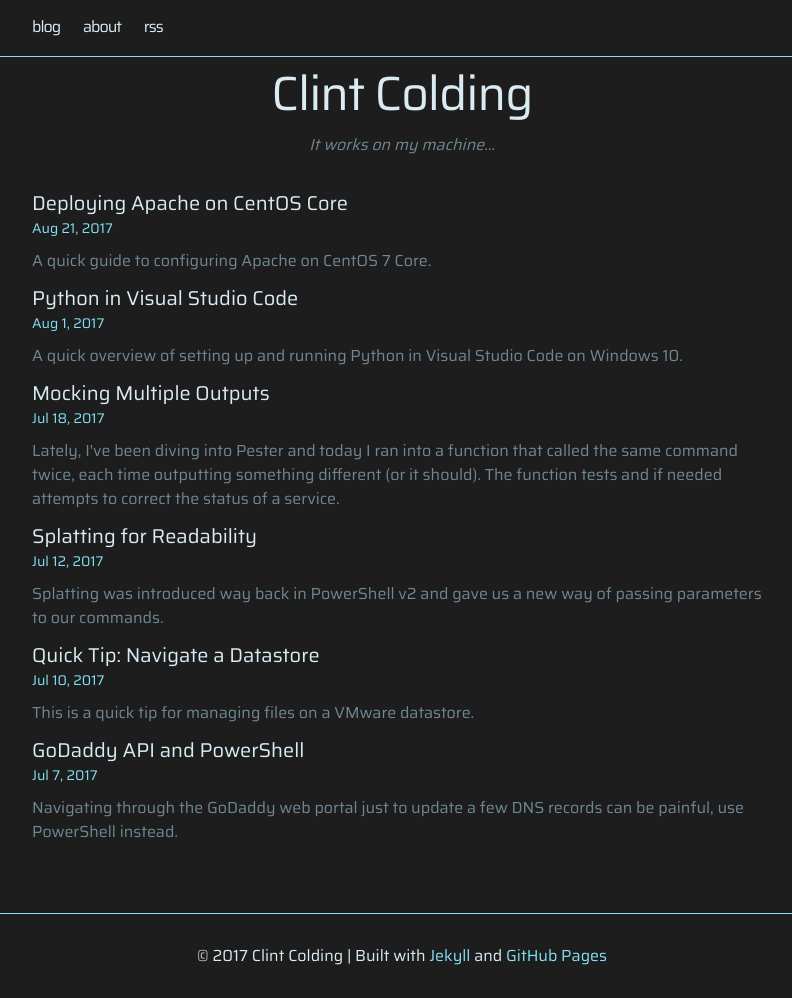
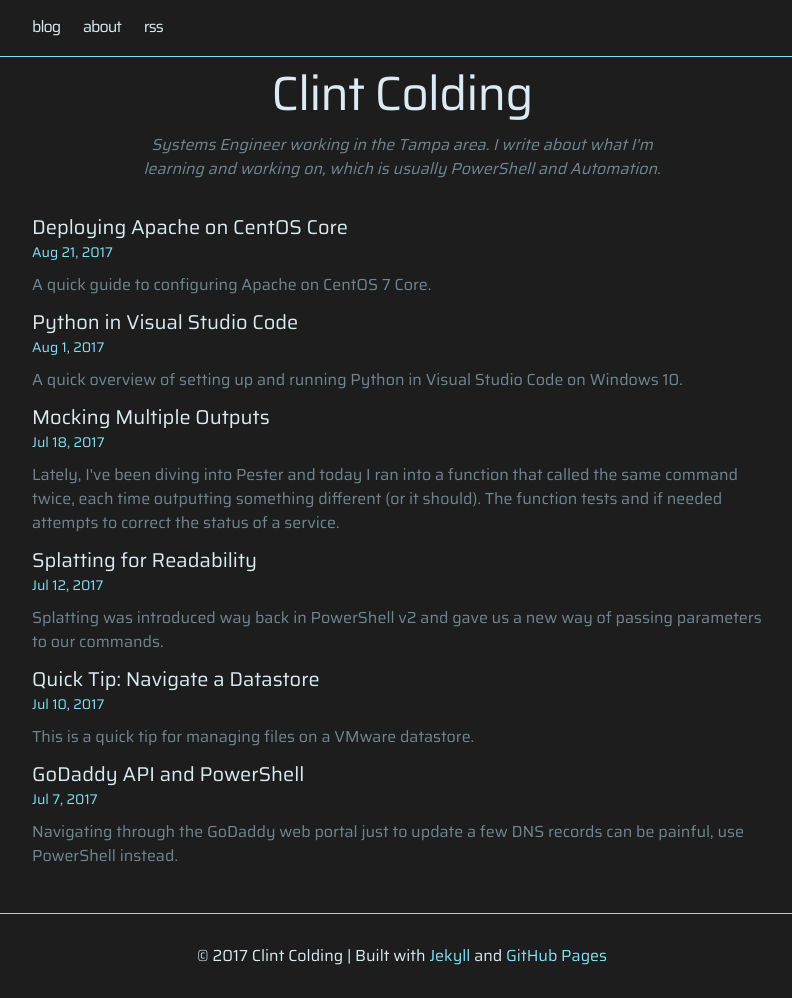
Before and after one commit to clintcolding/clintcolding.github.io, a Jekyll site: the page built from index.md, in a window 1280 px wide and 998 px high. Shown: the whole window, without its empty margins (238-1030 px from the left). Built offline with Jekyll 4.4.1, drawn with Linux system fonts in a browser that asks for light colours.

Commit message:
Updated description

```diff
--- a/_config.yml
+++ b/_config.yml
@@ -1,7 +1,7 @@
 title: Clint Colding
 author: Clint Colding
 url: http://clintcolding.com
-description: It works on my machine...
+description: Systems Engineer working in the Tampa area. I write about what I'm learning and working on, which is usually PowerShell and Automation.
 
 
 twitter_username: theclintcolding
--- a/_sass/minima/_layout.scss
+++ b/_sass/minima/_layout.scss
@@ -31,6 +31,8 @@
   padding-top: 0;
   padding-bottom: 1rem;
   font-style: italic;
+  width: 70%;
+  padding-left: 15%;
 }
 
 .header-social {
```
